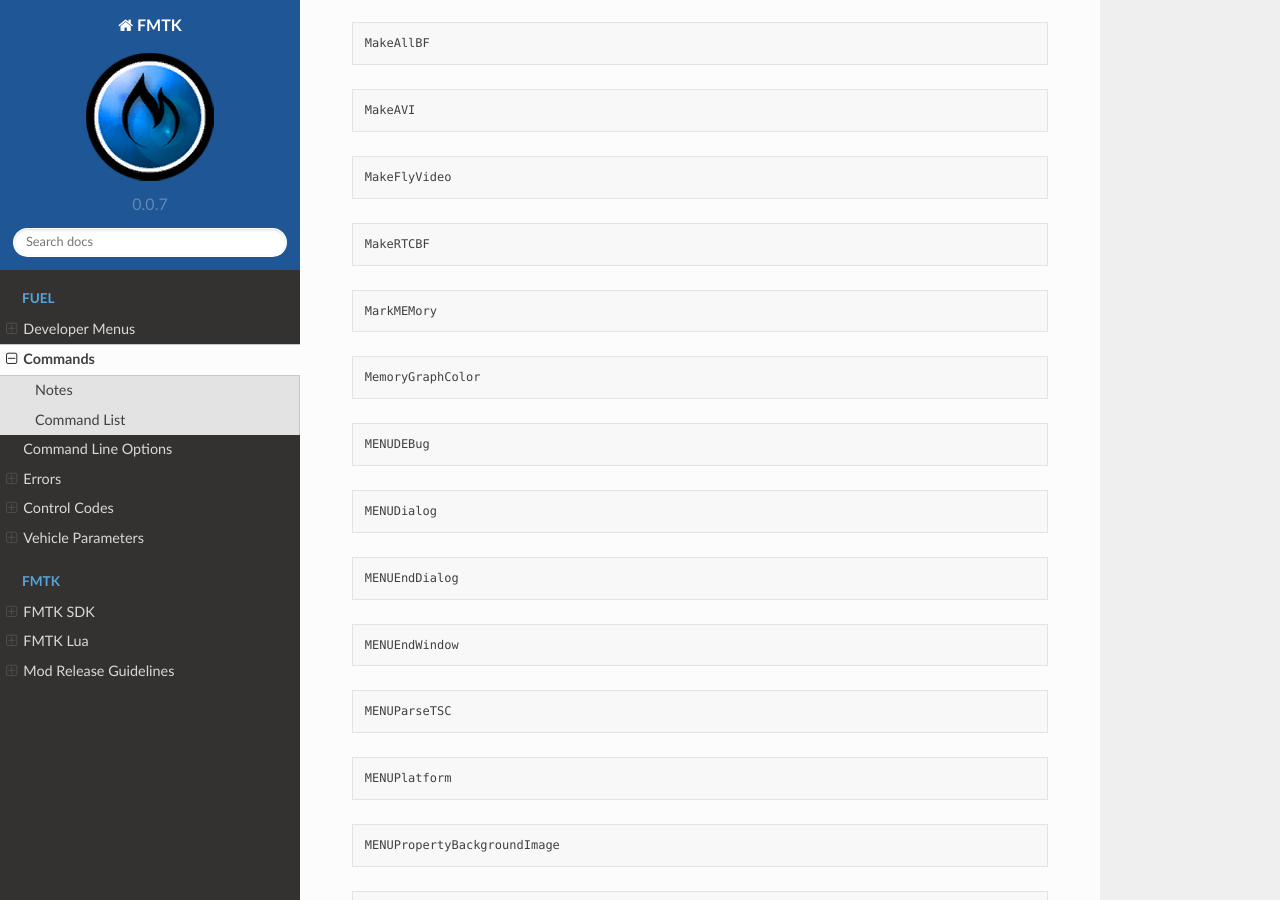
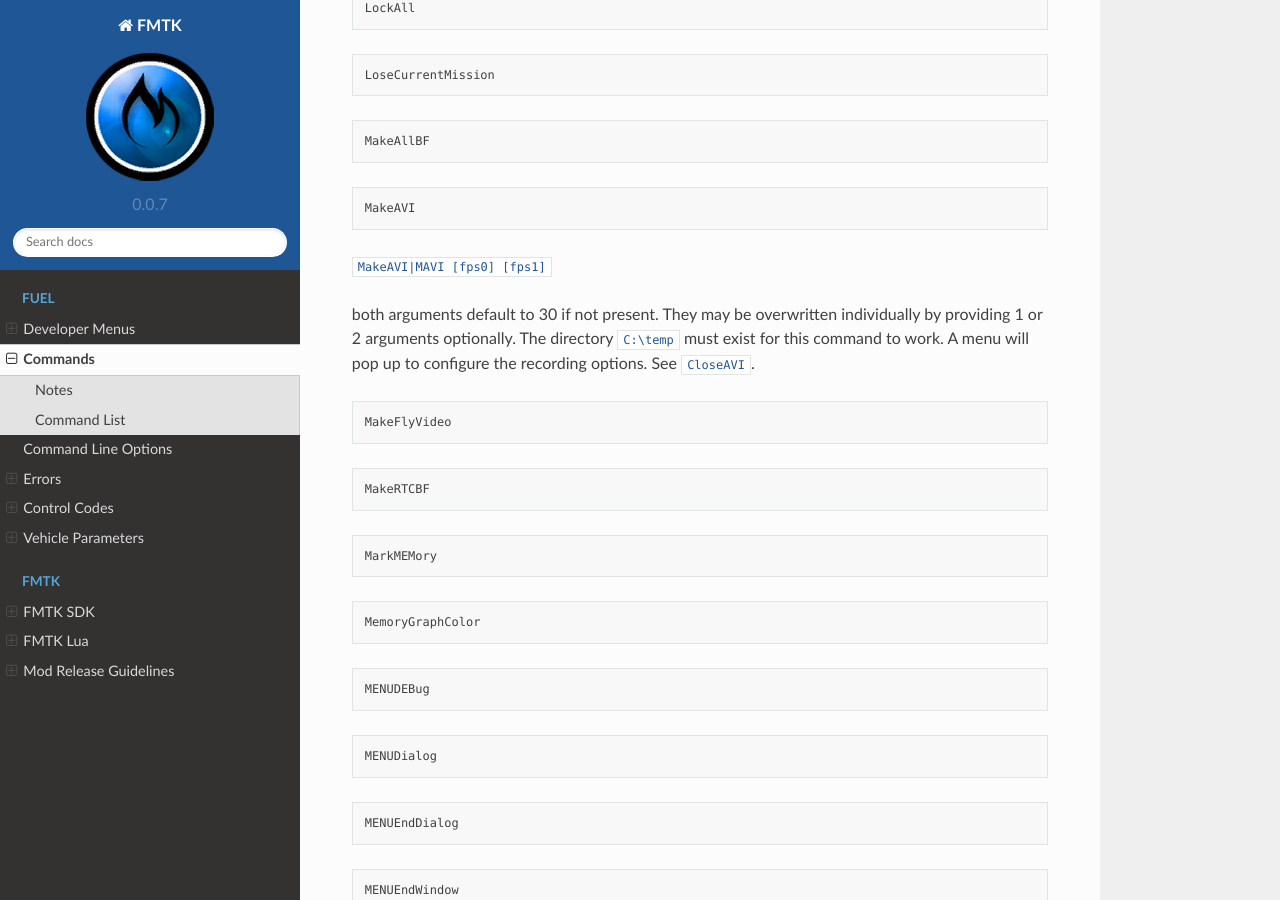
Before and after one commit to widberg/fmtk, a Sphinx documentation site: the page built from docs/source/fuelcommands.rst, in a window 1280 px wide and 900 px high, scrolled down 20717 px. Built offline with Sphinx 7.4.7 and the Read the Docs theme 2.0.0, drawn with Linux system fonts in a browser that asks for light colours; some of the changed text lies outside the part shown.

Commit message:
avi commands

```diff
--- a/docs/source/fuelcommands.rst
+++ b/docs/source/fuelcommands.rst
@@ -481,6 +481,10 @@ Enables the Y console menu
 
    CloseAVI
 
+``CloseAVI|CAVI``
+
+Stop recording. See ``MakeAVI``.
+
 .. code-block:: c
 
    CloseBF
@@ -1220,6 +1224,10 @@ Enables the Y console menu
 
    MakeAVI
 
+``MakeAVI|MAVI [fps0] [fps1]``
+
+both arguments default to 30 if not present. They may be overwritten individually by providing 1 or 2 arguments optionally. The directory ``C:\temp`` must exist for this command to work. A menu will pop up to configure the recording options. See ``CloseAVI``.
+
 .. code-block:: c
 
    MakeFlyVideo
```
